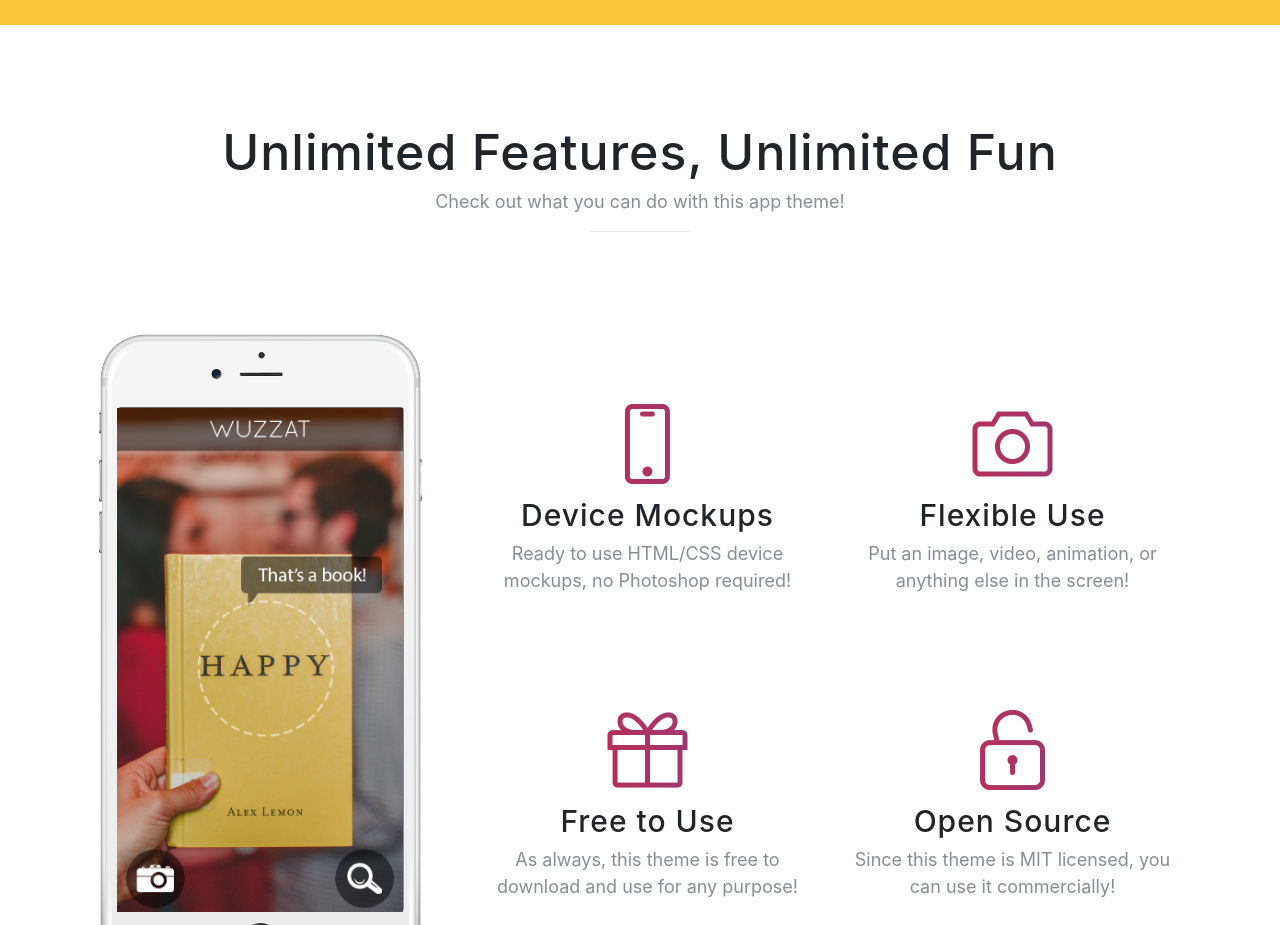
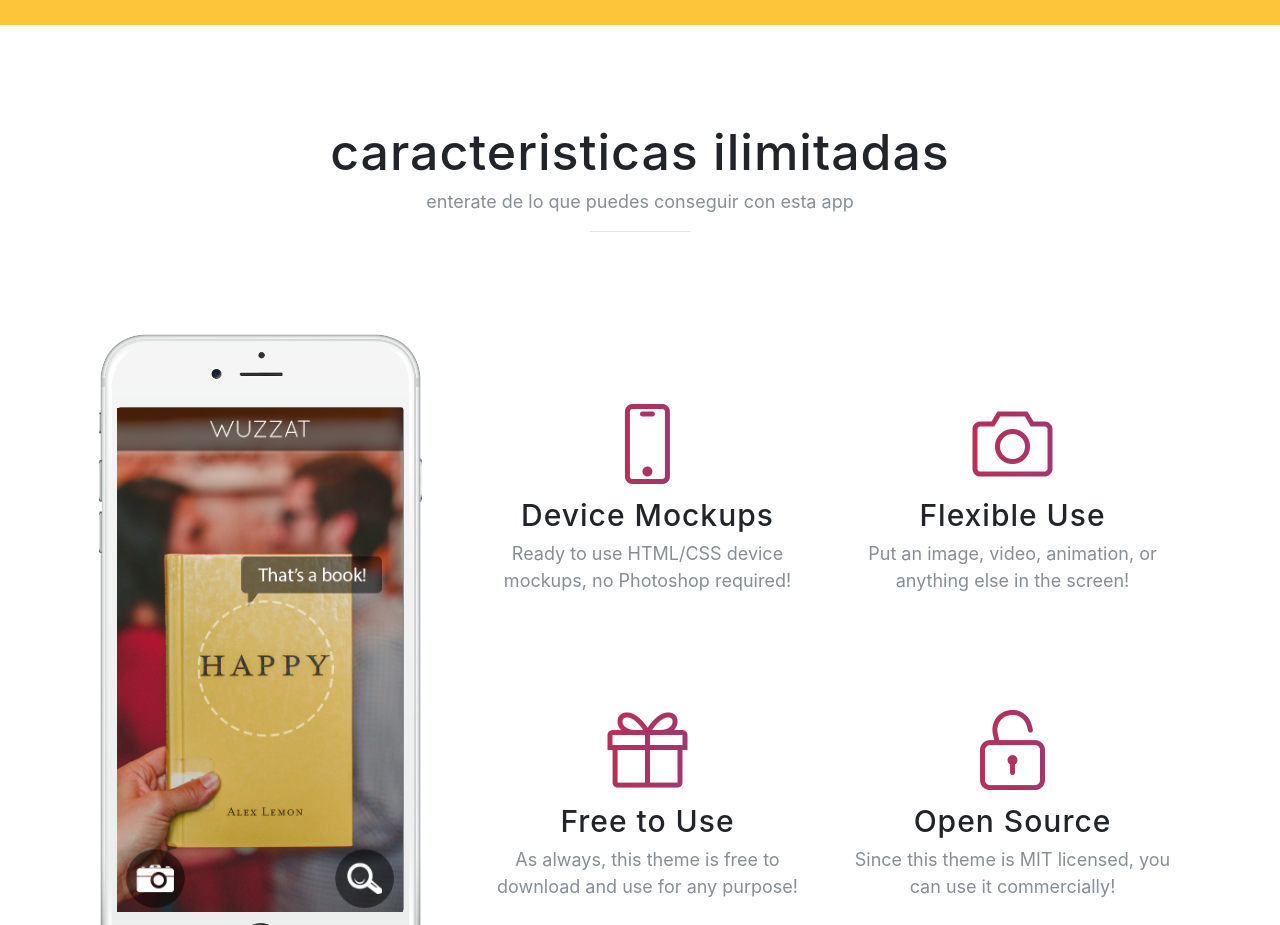
Before and after one commit to browis/Primer-Proyecto, a website with bundled scripts: page index.html in a window 1280 px wide. Shown: the part 1340-2265 px from the top of the page. Built offline with nearby package versions, Linux system fonts and the light colour scheme; a web font is replaced by a local one.

Commit message:
editamos seccion de servicios

```diff
--- a/index.html
+++ b/index.html
@@ -100,8 +100,8 @@
     <section class="features" id="features">
       <div class="container">
         <div class="section-heading text-center">
-          <h2>Unlimited Features, Unlimited Fun</h2>
-          <p class="text-muted">Check out what you can do with this app theme!</p>
+          <h2>caracteristicas ilimitadas</h2>
+          <p class="text-muted">enterate de lo que puedes conseguir con esta app</p>
           <hr>
         </div>
         <div class="row">
```
